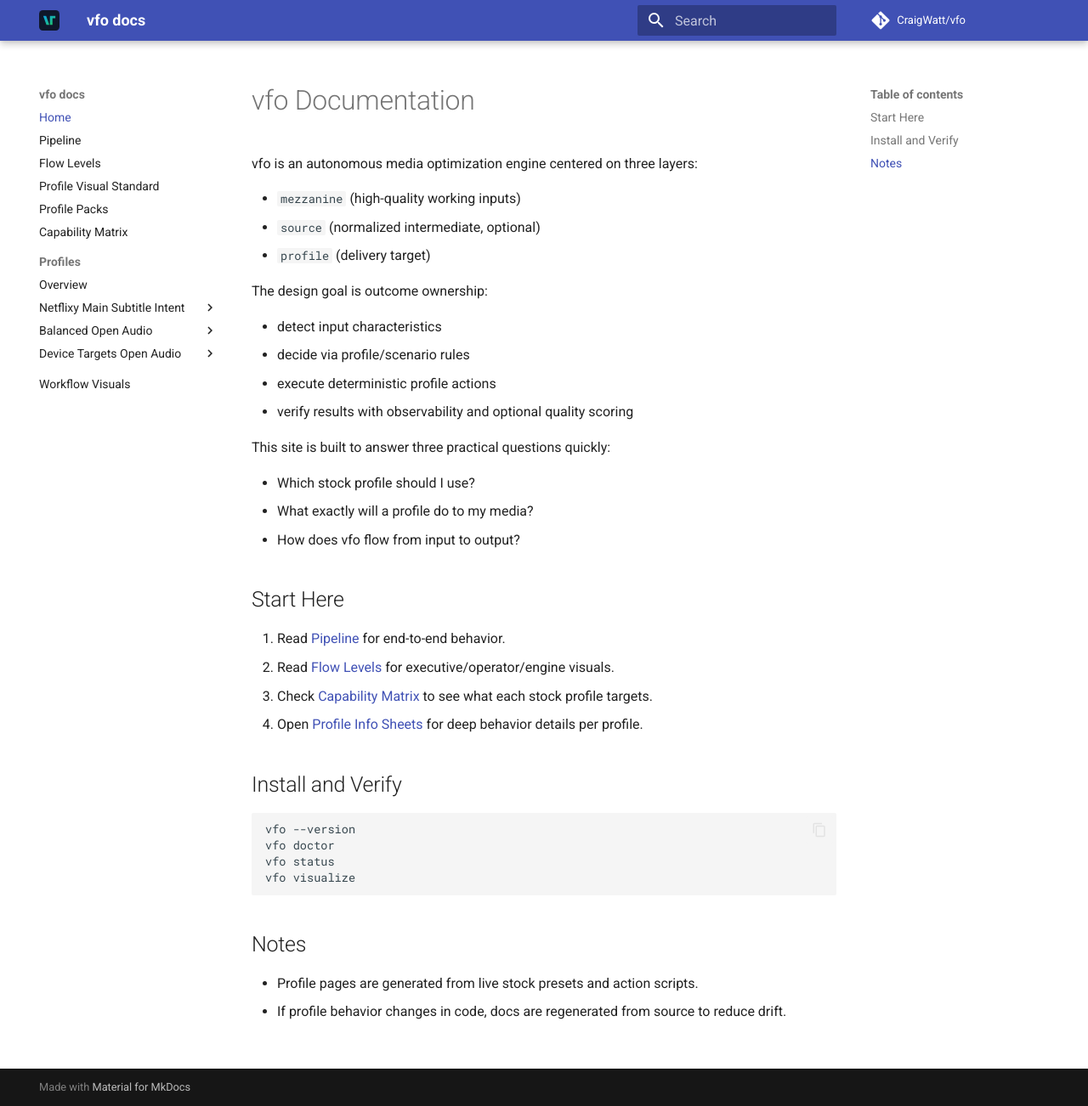
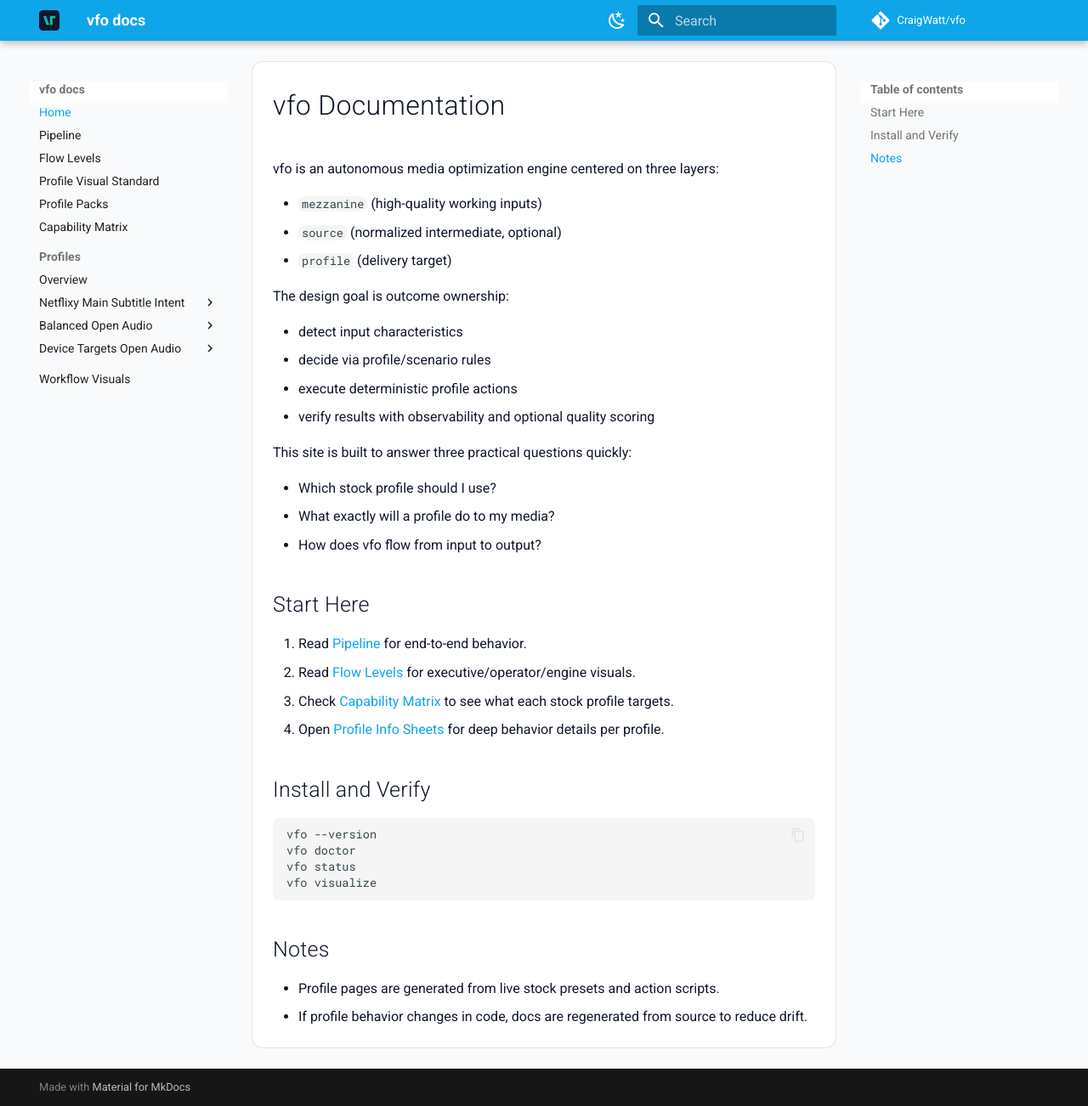
Before and after one commit to CraigWatt/vfo, an MkDocs documentation site: the page built from platform/docs-site/docs/index.md, in a window 1280 px wide and 1302 px high. Shown: the whole window at 85% size. Built offline with MkDocs 1.6.1 and Material for MkDocs 9.7.7, drawn with Linux system fonts in a browser that asks for light colours; comment, search, counter and statistics services are not loaded.

Commit message:
docs(theme): apply vfo brand palette and mermaid styling

```diff
--- a/mkdocs.yml
+++ b/mkdocs.yml
@@ -42,6 +42,21 @@ theme:
   name: material
   logo: assets/vfo-mark.svg
   favicon: assets/vfo-mark.svg
+  palette:
+    - media: "(prefers-color-scheme: light)"
+      scheme: default
+      primary: custom
+      accent: custom
+      toggle:
+        icon: material/weather-night
+        name: Switch to dark mode
+    - media: "(prefers-color-scheme: dark)"
+      scheme: slate
+      primary: custom
+      accent: custom
+      toggle:
+        icon: material/weather-sunny
+        name: Switch to light mode
   features:
     - navigation.instant
     - navigation.sections
@@ -65,5 +80,8 @@ extra_javascript:
   - https://unpkg.com/mermaid@10.9.1/dist/mermaid.min.js
   - javascripts/mermaid-init.js
 
+extra_css:
+  - stylesheets/vfo-theme.css
+
 plugins:
   - search
--- a/platform/docs-site/docs/javascripts/mermaid-init.js
+++ b/platform/docs-site/docs/javascripts/mermaid-init.js
@@ -1,12 +1,41 @@
 (function () {
+  function cssVar(name, fallback) {
+    var value = getComputedStyle(document.documentElement).getPropertyValue(name);
+    if (!value) {
+      return fallback;
+    }
+    value = value.trim();
+    return value || fallback;
+  }
+
+  function mermaidThemeOptions() {
+    var scheme = document.body.getAttribute("data-md-color-scheme") || "default";
+    var dark = scheme === "slate";
+
+    return {
+      startOnLoad: false,
+      theme: "base",
+      securityLevel: "strict",
+      themeVariables: {
+        fontFamily: "IBM Plex Sans, Inter, Segoe UI, sans-serif",
+        primaryColor: cssVar("--md-primary-fg-color", dark ? "#38bdf8" : "#0ea5e9"),
+        primaryTextColor: dark ? "#e5e7eb" : "#0f172a",
+        primaryBorderColor: dark ? "#7dd3fc" : "#0284c7",
+        lineColor: dark ? "#94a3b8" : "#334155",
+        tertiaryColor: cssVar("--vfo-surface", dark ? "#111827" : "#ffffff"),
+        mainBkg: cssVar("--vfo-surface", dark ? "#111827" : "#ffffff"),
+        secondBkg: cssVar("--vfo-bg", dark ? "#0f172a" : "#f8fafc"),
+        textColor: dark ? "#e5e7eb" : "#0f172a"
+      }
+    };
+  }
+
   function renderMermaid() {
     if (typeof mermaid === "undefined") {
       return;
     }
 
-    mermaid.initialize({
-      startOnLoad: false
-    });
+    mermaid.initialize(mermaidThemeOptions());
 
     var blocks = document.querySelectorAll("div.mermaid");
     if (!blocks.length) {
--- /dev/null
+++ b/platform/docs-site/docs/stylesheets/vfo-theme.css
@@ -0,0 +1,87 @@
+:root {
+  --vfo-radius: 0.65rem;
+}
+
+[data-md-color-scheme="default"] {
+  --md-primary-fg-color: #0ea5e9;
+  --md-primary-fg-color--light: #38bdf8;
+  --md-primary-fg-color--dark: #0284c7;
+  --md-accent-fg-color: #22c55e;
+  --md-accent-fg-color--transparent: rgba(34, 197, 94, 0.16);
+  --md-typeset-a-color: #0ea5e9;
+
+  --vfo-bg: #f8fafc;
+  --vfo-surface: #ffffff;
+  --vfo-text: #0f172a;
+  --vfo-muted: #475569;
+  --vfo-border: rgba(15, 23, 42, 0.11);
+}
+
+[data-md-color-scheme="slate"] {
+  --md-primary-fg-color: #38bdf8;
+  --md-primary-fg-color--light: #7dd3fc;
+  --md-primary-fg-color--dark: #0ea5e9;
+  --md-accent-fg-color: #34d399;
+  --md-accent-fg-color--transparent: rgba(52, 211, 153, 0.2);
+  --md-typeset-a-color: #7dd3fc;
+
+  --vfo-bg: #0f172a;
+  --vfo-surface: #111827;
+  --vfo-text: #e5e7eb;
+  --vfo-muted: #94a3b8;
+  --vfo-border: rgba(148, 163, 184, 0.22);
+}
+
+body {
+  background: var(--vfo-bg);
+}
+
+.md-main__inner {
+  margin-top: 1.2rem;
+}
+
+.md-content__inner {
+  border: 1px solid var(--vfo-border);
+  border-radius: var(--vfo-radius);
+  padding: 1.15rem 1.2rem;
+  background: var(--vfo-surface);
+}
+
+.md-typeset h1,
+.md-typeset h2,
+.md-typeset h3 {
+  color: var(--vfo-text);
+  letter-spacing: 0.01em;
+}
+
+.md-typeset p,
+.md-typeset li {
+  color: var(--vfo-text);
+}
+
+.md-typeset code {
+  border-radius: 0.35rem;
+}
+
+.md-typeset .admonition,
+.md-typeset details {
+  border-radius: var(--vfo-radius);
+  border: 1px solid var(--vfo-border);
+}
+
+.md-nav__link--active,
+.md-nav__link:focus,
+.md-nav__link:hover {
+  color: var(--md-primary-fg-color);
+}
+
+.md-search__input {
+  border-radius: var(--vfo-radius);
+}
+
+div.mermaid {
+  border-radius: var(--vfo-radius);
+  border: 1px solid var(--vfo-border);
+  padding: 0.75rem;
+  background: var(--vfo-surface);
+}
```
Also changed, not shown: platform/docs-site/README.md (+1 -0 lines).
